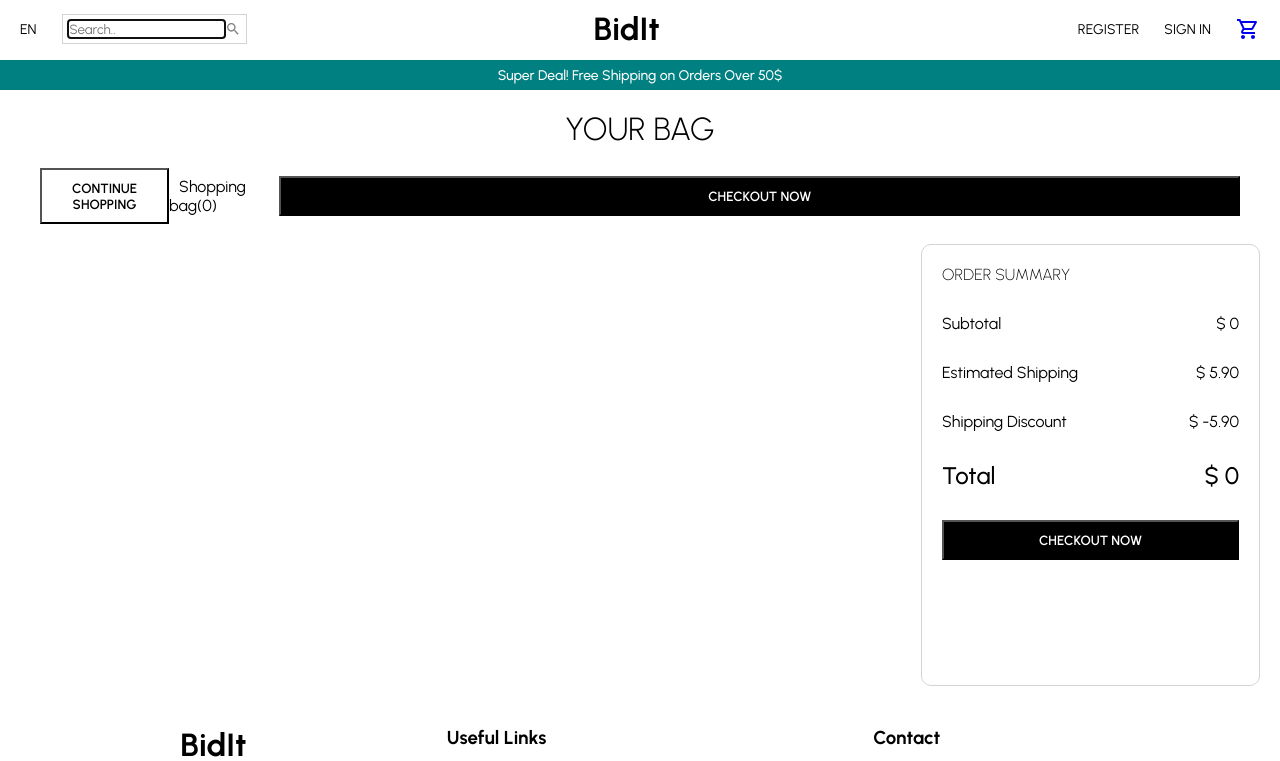
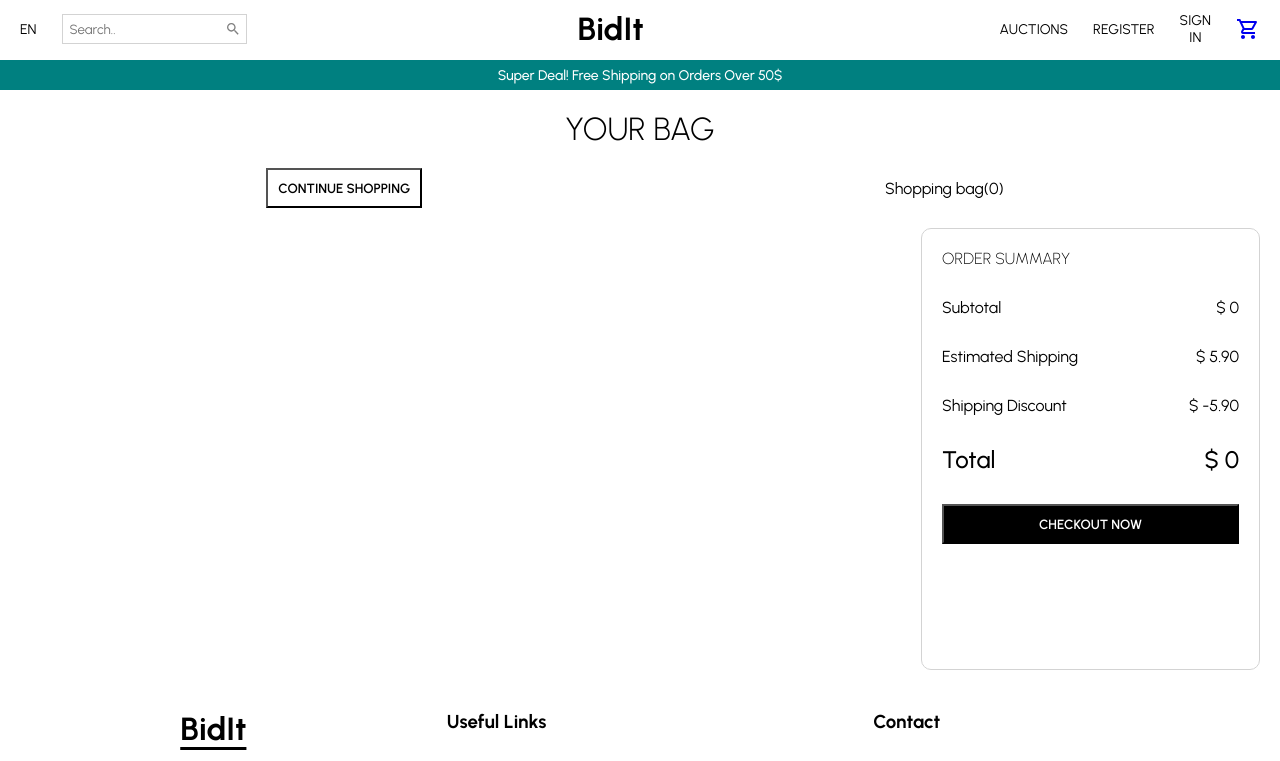
Before and after one commit to OrReuben/Shop, a React (Create React App) app: page /cart in a window 1280 px wide. Shown: the top 761 px of the page. Built offline with nearby package versions, Linux system fonts and the light colour scheme.

Commit message:
minor changes

```diff
--- a/src/Components/Clock.jsx
+++ b/src/Components/Clock.jsx
@@ -6,6 +6,7 @@ const Clock = ({ endAuction, timeCounter, setTimeCounter, product }) => {
   const endTimeInMS =
     TimeInMS < Date.parse(endAuction) ? Date.parse(endAuction) : endAuction;
   const timeLeft = endTimeInMS - TimeInMS;
+  console.log(timeLeft);
 
   useEffect(() => {
     setTimeout(() => {
--- a/src/Components/Navbar.jsx
+++ b/src/Components/Navbar.jsx
@@ -3,6 +3,7 @@ import {
   Add,
   DashboardRounded,
   ExitToApp,
+  PagesRounded,
   Search,
   ShoppingCartOutlined,
   VerifiedUser,
@@ -27,14 +28,14 @@ const Wrapper = styled.div`
   display: flex;
   align-items: center;
   justify-content: space-between;
-  ${mobile({ padding: "10px 0px" })}
+  ${mobile({ padding: "10px 0px", justifyContent:"flex-end" })}
 `;
 
 const Left = styled.div`
   flex: 0.5;
   display: flex;
   align-items: center;
-  ${mobile({ justifyContent: "center" })}
+  ${mobile({ justifyContent: "flex-start" })}
 `;
 
 const Language = styled.div`
@@ -55,25 +56,30 @@ const SearchContainer = styled.div`
 const Input = styled.input`
   border: none;
   ${mobile({ width: "50px" })}
+
+  &:focus{
+    outline: none;
+    border:none
+  }
 `;
 
 const Center = styled.div`
   flex: 3;
   text-align: center;
-  ${mobile({ flex: 1 })}
+  ${mobile({ flex: 2 })}
 `;
 
 const Logo = styled.h1`
   font-weight: bold;
   cursor: pointer;
-  ${mobile({ fontSize: "24px", marginLeft: "50px" })}
+  ${mobile({ fontSize: "24px", marginLeft: "10px" })}
 `;
 const Right = styled.div`
   flex: 1;
   display: flex;
   align-items: center;
   justify-content: flex-end;
-  ${mobile({ flex: 2, justifyContent: "center" })}
+  ${mobile({ flex: 1, justifyContent: "flex-end", marginRight:20 })}
 `;
 
 const MenuItem = styled.div`
@@ -81,6 +87,7 @@ const MenuItem = styled.div`
   cursor: pointer;
   margin-left: 25px;
   transition: all 0.2s;
+  text-align: center;
 
   &:hover {
     font-weight: 700;
@@ -116,6 +123,7 @@ const PhoneIconText = styled.span`
   margin-top: 5px;
   font-size: 8px;
   font-weight: 700;
+  text-align: center;
 `;
 
 const Navbar = () => {
@@ -156,6 +164,13 @@ const Navbar = () => {
         <Right>
           {!user ? (
             <>
+              <MenuItem onClick={() => navigate("/products")}>
+                AUCTIONS
+              </MenuItem>
+              <PhoneIcon onClick={() => navigate("/products")}>
+                <PagesRounded />
+                <PhoneIconText>PRODUCTS</PhoneIconText>
+              </PhoneIcon>
               <MenuItem onClick={() => navigate("/register")}>
                 REGISTER
               </MenuItem>
@@ -173,16 +188,24 @@ const Navbar = () => {
           ) : (
             <>
               <MenuText>WELCOME {user.username.toUpperCase()}</MenuText>
-              <MenuItem onClick={() => navigate("/auction")}>AUCTIONS</MenuItem>
+              <MenuItem onClick={() => navigate("/auction")}>POST</MenuItem>
               <PhoneIcon onClick={() => navigate("/auction")}>
                 <Add />
-                <PhoneIconText>AUCTIONS</PhoneIconText>
+                <PhoneIconText>POST</PhoneIconText>
+              </PhoneIcon>
+              <MenuItem onClick={() => navigate("/products")}>
+                AUCTIONS
+              </MenuItem>
+              <PhoneIcon onClick={() => navigate("/products")}>
+                <PagesRounded />
+                <PhoneIconText>PRODUCTS</PhoneIconText>
               </PhoneIcon>
               <MenuItem onClick={handleLogout}>LOGOUT</MenuItem>
               <PhoneIcon onClick={handleLogout}>
                 <ExitToApp />
                 <PhoneIconText>LOGOUT</PhoneIconText>
               </PhoneIcon>
+
             </>
           )}
           <Link to="/cart">
--- a/src/Redux/cartRedux.js
+++ b/src/Redux/cartRedux.js
@@ -15,9 +15,10 @@ const cartSlice = createSlice({
         action.payload.status === "ONGOING"
           ? action.payload.price * action.payload.quantity
           : action.payload.bidPrice * action.payload.quantity;
+          console.log(state.products);
     },
     removeProduct: (state, action) => {
-      state.products.filter((product) => product !== action.payload);
+      state.products.filter((product, i) => i !== action.payload);
     },
   },
 });
--- a/src/pages/Cart.jsx
+++ b/src/pages/Cart.jsx
@@ -30,7 +30,7 @@ const Title = styled.h1`
 const Top = styled.div`
   display: flex;
   align-items: center;
-  justify-content: space-between;
+  justify-content: space-around;
   padding: 20px;
 `;
 
@@ -38,6 +38,7 @@ const TopButton = styled.button`
   padding: 10px;
   font-weight: 600;
   cursor: pointer;
+  justify-content: flex-start;
   border: ${(props) => props.type === "filled" && "none"};
   background-color: ${(props) =>
     props.type === "filled" ? "black" : "transparent"};
@@ -50,6 +51,7 @@ const TopTexts = styled.div`
 
 const TopText = styled.span`
   margin: 0px 10px;
+  justify-content: center;
 `;
 
 const Bottom = styled.div`
@@ -207,7 +209,10 @@ const Cart = () => {
   const quantity = useSelector((state) => state.cart.quantity);
   const dispatch = useDispatch();
   const handleRemove = (index) => {
-    dispatch(removeProduct(index));
+  // const newCart = cart.products.filter((product, i) => i !== index)
+    // dispatch(removeProduct(index))
+    // localStorage.setItem("cart", JSON.stringify(newCart));
+    console.log(cart.products.filter((product, i) => i !== index));
   };
   return (
     <Container>
@@ -222,25 +227,6 @@ const Cart = () => {
           <TopTexts>
             <TopText>Shopping bag({quantity})</TopText>
           </TopTexts>
-          {user ? (
-            <StripeCheckout
-              name="Lama Shop"
-              image="https://avatars.githubusercontent.com/u/1486366?v=4"
-              billingAddress
-              shippingAddress
-              description="Your total is $20"
-              amount={cart.total * 100}
-              token={onToken}
-              stripeKey={KEY}
-            >
-              <Button>CHECKOUT NOW</Button>
-            </StripeCheckout>
-          ) : (
-            <>
-              <Button onClick={() => setError(true)}>CHECKOUT NOW</Button>
-              {error && <Error>Please Login To Continue..</Error>}
-            </>
-          )}
         </Top>
         <Bottom>
           <Info>
@@ -281,7 +267,7 @@ const Cart = () => {
                   <DeleteButton>
                     <Clear
                       style={{ cursor: "pointer" }}
-                      onClick={handleRemove(index)}
+                      onClick={() => handleRemove(index)}
                     />
                   </DeleteButton>
                 </Product>
--- a/src/pages/MyAuctions.jsx
+++ b/src/pages/MyAuctions.jsx
@@ -126,8 +126,8 @@ const LinkText = styled.a`
   cursor: pointer;
   transition: 0.3s;
 
-  &:hover{
-    color:black
+  &:hover {
+    color: black;
   }
 `;
 
@@ -147,13 +147,20 @@ const MyAuctions = () => {
   const [error, setError] = useState(false);
   const user = useSelector((state) => state.user.currentUser);
   const dispatch = useDispatch();
-  const handleRemove = (id) => {
-    userRequest.delete(`/products/${id}`).then(() => window.location.reload());
+  const handleRemove = async (id) => {
+    try {
+      await userRequest
+        .delete(`/products/${id}`)
+        .then(() => window.location.reload());
+    } catch {
+      return error;
+    }
   };
 
   const TimeInMS = Date.parse(new Date());
 
   const handleRepost = async (id) => {
+    try {
       await userRequest
         .get("/products/find/" + id)
         .then((res) => setRepostProduct(res.data));
@@ -166,6 +173,9 @@ const MyAuctions = () => {
           .then((res) => console.log(res.data));
         window.location.reload();
       } else setError(true);
+    } catch {
+      return error;
+    }
   };
 
   const handleClick = async (id) => {
@@ -255,7 +265,7 @@ const MyAuctions = () => {
                         </DashboardTableRow>
                       </tbody>
                       <tbody>
-                        {myAuctions.map((auction) => (
+                        {myAuctions.map((auction, index) => (
                           <DashboardTableRow key={auction._id}>
                             <DashboardTableContent>
                               <TableImage src={auction.img} />
--- a/src/pages/Product.jsx
+++ b/src/pages/Product.jsx
@@ -230,8 +230,8 @@ const Product = () => {
   };
 
   let user = "";
-  const cheak = useSelector((state) => state.user.currentUser);
-  cheak !== null ? (user = cheak) : (user = "");
+  const check = useSelector((state) => state.user.currentUser);
+  check !== null ? (user = check) : (user = "");
 
   const handleBid = async () => {
     if (timeCounter !== "THE AUCTION HAS ENDED") {
```
Also changed, not shown: 1 other file (tests, documents, lock files or other folders). Lines whose indentation alone changed are shown as unchanged.
